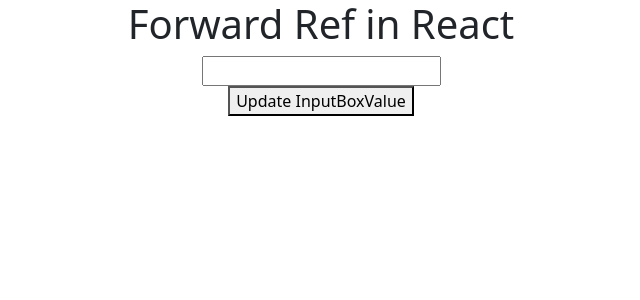
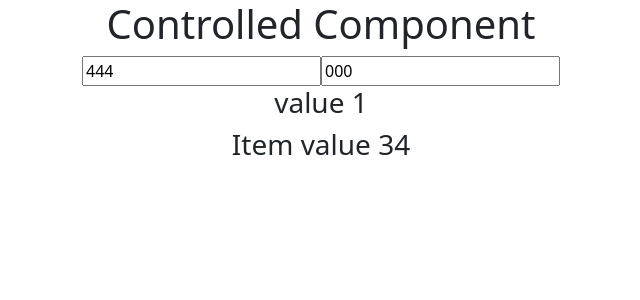
Before and after one commit to Arvindkr123/React-Learning, a React (Create React App) app: page / in a window 1280 px wide. Shown: the top 300 px of the page, without its empty margins (319-959 px from the left). Built offline with nearby package versions, Linux system fonts and the light colour scheme.

Commit message:
controlled component

```diff
--- a/src/App.js
+++ b/src/App.js
@@ -1,23 +1,56 @@
 import logo from './logo.svg';
 import './App.css';
-import React, { useRef } from 'react'
-import User from './User'
+import React, { useState } from 'react'
 
-function App(){
-  let inputRef = useRef(null)
-  function updateInput(){
-    inputRef.current.value='10000'
-    inputRef.current.style.color='red'
-    inputRef.current.style.backgroundColor='black'
-    inputRef.current.focus();
+/* Controlled Component it can have the input fields and it can be handled by the
+   React State.
+ */
+class App extends React.Component {
+  constructor() {
+    super();
+    this.state = {
+      val: 1,
+      item: 34,
+    };
   }
-  return(
-    <div className='App'>
-      <h1>Forward Ref in React</h1>
-      <User ref={inputRef}/>
-      <button onClick={updateInput}>Update InputBoxValue</button>
-    </div>
-  )
+
+  render() {
+    return (
+      <div className='App'>
+        <h1>Controlled Component</h1>
+        <input type='text' defaultValue={'444'} onChange={(e) => this.setState({ val: e.target.value })} />
+        <input type='text' defaultValue={'000'} onChange={(e) => this.setState({ item: e.target.value })} />
+        <h3>value {this.state.val}</h3>
+        <h3>Item value {this.state.item}</h3>
+      </div>
+    );
+  }
 }
+// function App() {
+//   let [val, setVal] = useState()
+//   let [item, setItem] = useState()
+//   return (
+//     <div className='App'>
+//       <h1>Controlled Component</h1>
+//       <input type="text" defaultValue={'444'} onChange={(e)=>setVal(e.target.value)}/>
+//       <input type="text" defaultValue={'000'} onChange={(e)=>setItem(e.target.value)}/>
+//       <h3>value {val}</h3>
+//       <h3>Item value {item}</h3>
+//     </div>
+//   )
+// }
+// function App() {
+//   let [val, setVal] = useState("000")
+//   let [item, setItem] = useState("666")
+//   return (
+//     <div className='App'>
+//       <h1>Controlled Component</h1>
+//       <input type="text" value={val} onChange={(e)=>setVal(e.target.value)}/>
+//       <input type="text" value={item} onChange={(e)=>setItem(e.target.value)}/>
+//       <h3>value {val}</h3>
+//       <h3>Item value {item}</h3>
+//     </div>
+//   )
+// }
 
 export default App;
--- a/src/User.js
+++ /dev/null
@@ -1,11 +0,0 @@
-import React, {forwardRef} from "react";
-
-function User(props, ref){
-    return(
-        <div>
-            <input type="text" ref={ref}/>
-        </div>
-    )
-}
-
-export default forwardRef(User);
```
